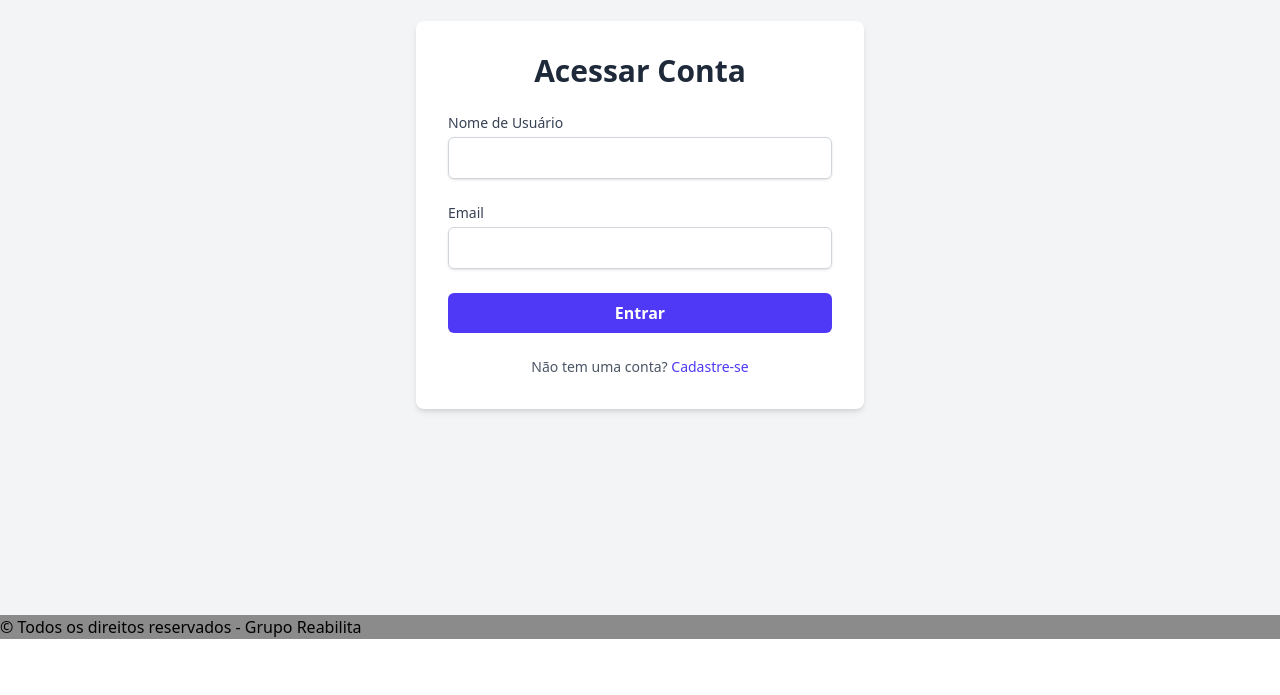
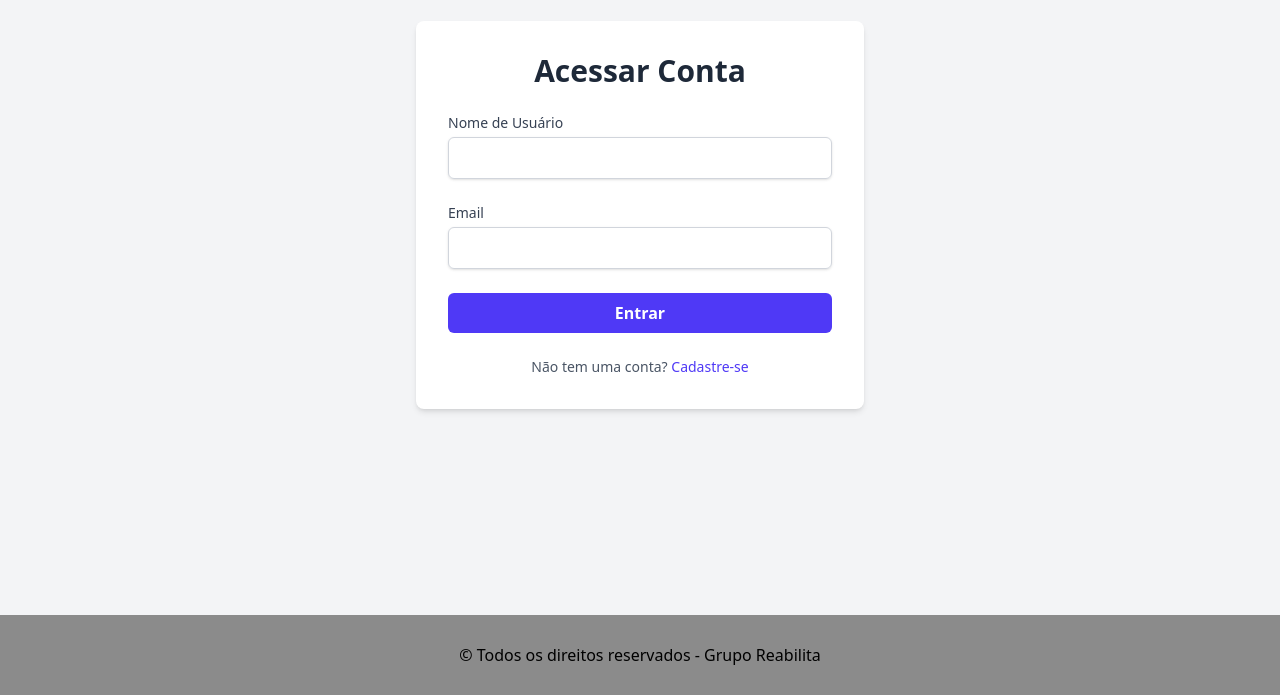
Before and after one commit to Ferreira2120/Access-Control-cp, a React app in the folder access-control-cp/: page / in a window 1280 px wide. Shown: the part 185-880 px from the top of the page. Before the commit the page ends 824 px from the top, so only its background shows below. Built offline with nearby package versions, Linux system fonts and the light colour scheme; the HTML template or start-up script is replaced by a standard one.

Commit message:
feat: finalizando footer

```diff
--- a/access-control-cp/src/components/Rodape/index.tsx
+++ b/access-control-cp/src/components/Rodape/index.tsx
@@ -1,7 +1,7 @@
 export default function Rodape(){
     return(
-        <footer>
-            <p>&copy; Todos os direitos reservados - Grupo Reabilita</p>
+        <footer className="flex h-[10vh] justify-center items-center">
+            <p className="text-[#000000]">&copy; Todos os direitos reservados - Grupo Reabilita</p>
         </footer>
     );
 }
```
